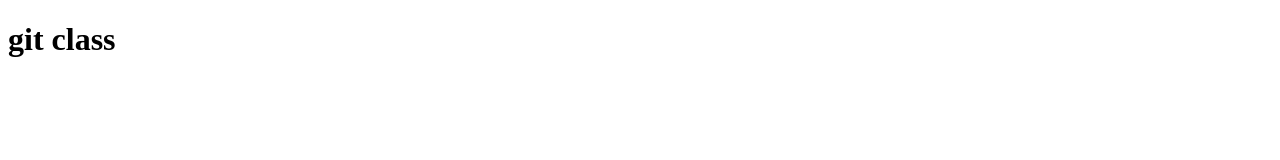
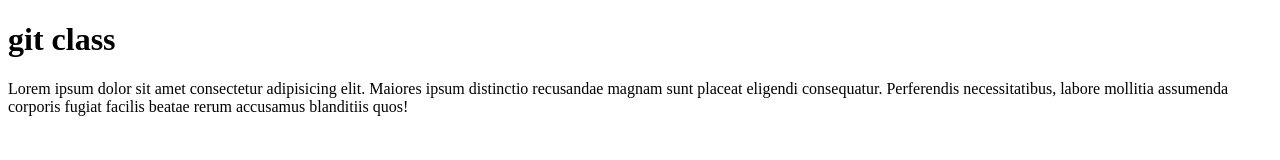
Before and after one commit to simisoluwa-code/git-class, a plain HTML site: page index.html in a window 1280 px wide. Drawn offline with Linux system fonts and the light colour scheme.

Commit message:
this is the new changes

```diff
--- a/index.html
+++ b/index.html
@@ -1,12 +1,18 @@
 <!DOCTYPE html>
 <html lang="en">
-<head>
-    <meta charset="UTF-8">
-    <meta http-equiv="X-UA-Compatible" content="IE=edge">
-    <meta name="viewport" content="width=device-width, initial-scale=1.0">
+  <head>
+    <meta charset="UTF-8" />
+    <meta http-equiv="X-UA-Compatible" content="IE=edge" />
+    <meta name="viewport" content="width=device-width, initial-scale=1.0" />
     <title>Document</title>
-</head>
-<body>
+  </head>
+  <body>
     <h1>git class</h1>
-</body>
+    <p>
+      Lorem ipsum dolor sit amet consectetur adipisicing elit. Maiores ipsum
+      distinctio recusandae magnam sunt placeat eligendi consequatur.
+      Perferendis necessitatibus, labore mollitia assumenda corporis fugiat
+      facilis beatae rerum accusamus blanditiis quos!
+    </p>
+  </body>
 </html>
```
